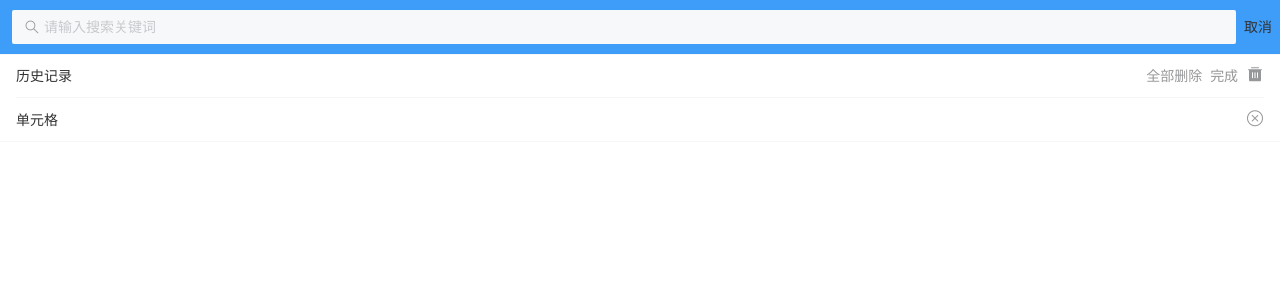
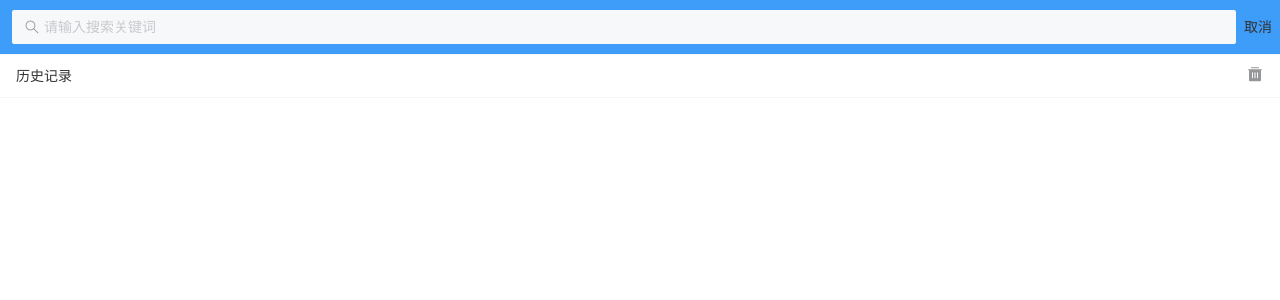
Before and after one commit to xwslove/topline-mweb81, a Vue app: page /#/search in a window 1280 px wide. Shown: the top 300 px of the page. Built offline with nearby package versions, Linux system fonts and the light colour scheme.

Commit message:
搜索-历史记录-删除

```diff
--- a/src/views/Search.vue
+++ b/src/views/Search.vue
@@ -5,7 +5,7 @@
       v-model="value"
       placeholder="请输入搜索关键词"
       show-action
-      @search="onSearch"
+      @search="onSearch(value)"
       @cancel="onCancel"
       @input="handleInput"
       clearable
@@ -14,6 +14,7 @@
     <!-- 搜索提示 -->
     <van-cell-group v-show='value'>
       <van-cell
+      @click="onSearch(item)"
       v-for="item in suggestionList"
       :key="item"
       :title="item"
@@ -24,15 +25,18 @@
     <van-cell-group v-show="!value">
       <van-cell title="历史记录">
         <!-- 自定义右侧内容 -->
-        <div>
+        <div v-show="isEdit" style="display: inline-block" >
           <span>全部删除</span>&nbsp;
-          <span>完成</span>&nbsp;
-          <van-icon name="delete" size="18px" />
+          <span @click="isEdit=false">完成</span>&nbsp;
         </div>
+        <van-icon v-show="!isEdit" @click="isEdit=true" name="delete" size="18px"></van-icon>
       </van-cell>
-      <van-cell title="单元格">
+      <van-cell
+      v-for="(item, index) in histories"
+      :key="item"
+      :title="item">
         <!-- 自定义右侧内容 -->
-        <van-icon name="close" size="18px" />
+        <van-icon v-show="isEdit" name="close"  @click="handleDelete(index)"  size="18px" />
       </van-cell>
     </van-cell-group>
   </div>
@@ -40,16 +44,47 @@
 
 <script>
 import { getSuggestion } from '@/api/search'
+import { mapState } from 'vuex'
+import * as storageTools from '@/utils/localStorage'
 export default {
   name: 'Search',
   data () {
     return {
       value: '',
-      suggestionList: []
+      suggestionList: [],
+      // 编辑模式
+      isEdit: false,
+      // 历史记录
+      histories: []
     }
   },
+  computed: {
+    ...mapState(['user'])
+  },
+  created () {
+    // 加载历史记录
+    if (this.user) {
+      // 从服务器获取数据
+      return
+    }
+    // 没有登录，从本地存储获取数据
+    this.histories = storageTools.getItem('history' || [])
+  },
   methods: {
-    onSearch () {},
+    onSearch (item) {
+      // 判断hisory中是否已经存在item
+      if (this.histories.includes(item)) {
+
+      }
+      // 记录搜索历史
+      this.histories.push(item)
+      // 判断用户是否登录
+      if (this.user) {
+        return
+      }
+      // 没登录把历史存储到本地存储
+      storageTools.setItem('history', this.histories)
+    },
     onCancel () {},
     // 再文本框输入的过程中获取提示
     async handleInput () {
@@ -63,6 +98,10 @@ export default {
       } catch (err) {
         console.log(err)
       }
+    },
+    handleDelete (index) {
+      this.histories.splice(index, 1)
+      storageTools.setItem('history', this.histories)
     }
   }
 }
```
